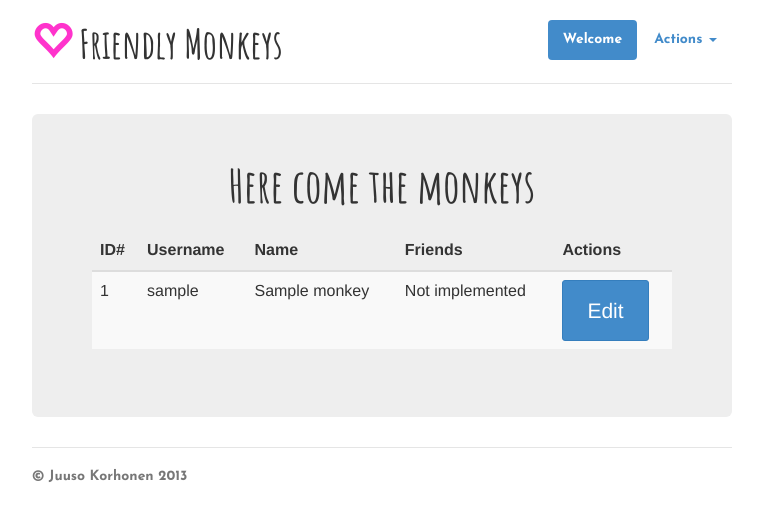
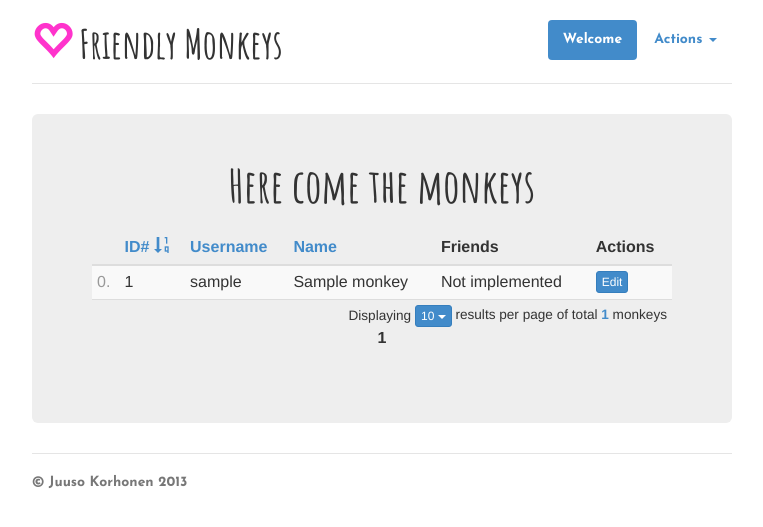
Before and after one commit to juusokorhonen/friendly-monkeys, a Flask app: page /list in a window 1280 px wide. Shown: the top 527 px of the page, without its empty margins (258-1021 px from the left). Run offline with Flask 2, Linux system fonts and the light colour scheme; tables that the repository leaves empty hold one stand-in row (values such as "Sample post"); some libraries are stand-ins or nearby versions.

Commit message:
Modify monkey form preliminarily functional.

```diff
--- a/src/schema.sql
+++ b/src/schema.sql
@@ -1,6 +1,6 @@
 drop table if exists monkeys;
 create table monkeys (
-	monkeyid integer primary key autoincrement,
+	id integer primary key autoincrement,
 	username text not null,
 	name text not null,
 	unique (username)
@@ -8,6 +8,6 @@ create table monkeys (
 drop table if exists friendships;
 create table friendships (
 	nodeid integer primary key autoincrement,
-	monkeyid1 integer not null,
-	monkeyid2 integer not null
+	id1 integer not null,
+	id2 integer not null
 );
--- a/src/server.py
+++ b/src/server.py
@@ -1,15 +1,22 @@
+#!/usr/bin/env python
+# vim: set fileencoding=utf-8 :
 from sqlite3 import dbapi2 as sqlite3
 from sqlite3 import IntegrityError
 from flask import Flask, render_template, url_for, g, request, session, redirect, abort, flash, escape, make_response
 from contextlib import closing
 from flask_wtf import Form
-from wtforms import TextField, validators
+from wtforms import TextField, validators, HiddenField
+from math import ceil, floor
 
 # Define WTForms classes
 class AddMonkeyForm(Form):
     """Form that adds a single monkey to the database."""
     username = TextField('Username', [validators.Length(min=4, max=25, message='Username should be 4...25 characters long')])
     name = TextField('Full name', [validators.InputRequired(message='Full name cannot be empty')])
+
+class EditMonkeyForm(AddMonkeyForm):
+	"""Form for editing a monkey in the database."""
+	uid = HiddenField('ID#', [validators.NumberRange(min=0, message='ID mismatch')])
 
 # Define custon exceptions
 class UsernameNotUniqueException(Exception):
@@ -77,25 +84,86 @@ def welcome():
 
 @app.route('/list')
 def list():
-    """List monkeys from the database."""
-    result = query_db('SELECT monkeyid,username,name FROM monkeys')
-    if (result is None):
-        # No monkeys were returned
-        return render_template('list_monkeys.html')
-    else:
-        # There are monkeys
-        return render_template('list_monkeys.html', monkeys=result)
+	"""List monkeys from the database."""
+	# Get list parameters
+	#for arg in request.args:
+	#		print(arg),
+	#		print(" " + request.args.get(arg))
+	lim = int(request.args.get('limit', 10))
+	if (lim < 1):
+		lim = 1 # Fall back to smallest possible limit
+	off = int(request.args.get('offset', 0))
+	if (off < 0):
+		off = 0 # Fall back to 0 offset
+	orderby = request.args.get('orderby', 'id')
+	if (orderby not in ['id', 'username', 'name']):
+		orderby = 'id' # Fall back to id, if value is strange
+	order = request.args.get('order', 'asc')
+	if (order not in ['asc', 'desc']):
+		order = 'asc' # Fall back to ascending order
+	# Make the database query
+	numresults = query_db('SELECT COUNT(id) AS entries FROM monkeys', one=True)
+	if (numresults['entries'] == 0):
+		# No monkeys were returned
+		return render_template('list_monkeys.html')
+	else:
+		# There are monkeys
+		result = query_db('SELECT id,username,name FROM monkeys ORDER BY {orderby} {order} LIMIT ? OFFSET ?'.format(orderby=orderby, order=order), [lim, off])
+		pages = int(ceil(numresults['entries']/float(lim)))
+		thispage = int(floor(off/float(lim)))
+		params = dict(limit=lim, offset=off, orderby=orderby, order=order, entries=numresults['entries'], pages=pages, pagenum=thispage)
+		return render_template('list_monkeys.html', monkeys=result, params=params)
 
 @app.route('/show/<username>')
 def show(username):
     """Show the monkey profile, which is identified by username."""
-    result = query_db('SELECT monkeyid,username,name FROM monkeys WHERE username=?', args=[username], one=True)
+    result = query_db('SELECT id,username,name FROM monkeys WHERE username=?', args=[username], one=True)
     #print(result)
     if (result is None):
         # Monkey search failed, so give 404
         abort(404)
         #return make_response(render_template('filenotfound.html'), 404)
     return render_template('show_monkey.html', monkey=result)
+
+@app.route('/edit/<uid>', methods=['GET', 'POST'])
+def edit(uid):
+	"""Shows the edit form and edits a monkey in the database."""
+	# Results are in, so continue
+	form = EditMonkeyForm(request.form)
+	if (request.method == 'GET'):
+		result = query_db('SELECT id,username,name FROM monkeys WHERE id=?', args=[uid], one=True)
+		if (result is None):
+			# Monkey search failed, so give 404
+			abort(404)
+		# Display the edit form
+		return render_template('edit_monkey.html', form=form, monkey=result)
+	elif (request.method == 'POST' and form.validate()):
+		# Form was submitted and validated
+		username = form.username.data
+		name = form.name.data
+		uid = form.uid.data
+		try:
+			query_db('UPDATE monkeys SET username=?,name=? WHERE id=?', (username, name, uid), one=True)
+		except:
+			msg = 'Updating monkey failed.'
+			flash(msg, 'error')
+		else:
+			get_db().commit() # Commit changes
+			# Make a note on the next page
+			msg = 'Successfully updated monkey with username "{username}.'.format(username=escape(username))
+			flash(msg)
+			# Now refresh the monkey (this could be avoided, yet it's easier this way)
+			result = query_db('SELECT id,username,name FROM monkeys WHERE id=?', args=[uid], one=True)
+			if (result is None):
+				abort(404)
+			return render_template('edit_monkey.html', form=form, monkey=result)
+	else:
+		# Something went wrong (form did not validate)
+		result = query_db('SELECT id,username,name FROM monkeys WHERE id=?', args=[uid], one=True)
+		if (result is None):
+			abort(404)
+		flash("Errors in form, please correct.", 'error')
+		return render_template('edit_monkey.html', form=form, monkey=result)
 
 @app.route('/add', methods=['GET', 'POST'])
 def add():
@@ -132,46 +200,67 @@ def add():
         return render_template('show_add_monkey_form.html', form=form)
 
 # Make example data into the database
-@app.route('/load_example_data/', defaults={'confirm': 0})
-@app.route('/load_example_data/confirm/<int:confirm>')
-def load_example_data(confirm):
-    if (confirm == 1):
-        values = [('rlemur', 'Ringo the Lemur'),
-                    ('macaq11', 'Madison Macaque'),
-                    ('ggorilla', 'Gonzo Gorilla'),
-                    ('ltamarin', 'Lionel Tamarin'),
-                    ('indira', 'Dira Indri'),
-                    ('patas', 'Patas Monkey'),
-                    ('pansy', 'Pansy the Chimpanzee'),
-                    ('hanu', 'Han Hanuman'),
-                    ('BigSuperStar', 'Titi Orangutan'),
-                    ('darwin', 'Charles Darwin'),
-                    ('wpooh', 'Winnie the Pooh'),
-                    ('bgorilla', 'Busta Gorilla'),
-                    ('ladidas', 'Larry Adidas'),
-                    ('MojoJojo', 'Jojo Lemur'),
-                    ('ghost84', 'Ghostly Ape'),
-                    ('mmanda', 'Mary Mandarin'),
-                    ('kkong', 'King Kong')]
-        try:
-            get_db().executemany('INSERT INTO monkeys (username, name) VALUES (?, ?)', values)
-        except IntegrityError as e:
-            return render_template('load_example_data.html', confirm=True, success=False)
-        else:
-            get_db().commit() # Make the changes
-            return render_template('load_example_data.html', confirm=True, success=True)
-    else:
-        return render_template('load_example_data.html', confirm=False)
+@app.route('/load_example_data/')
+def load_example_data():
+	confirm = int(request.args.get('confirm', 0))
+	if (confirm == 1):
+		if (insert_example_data()):
+			# Success
+			return render_template('load_example_data.html', confirm=True, success=True)
+		else:
+			# Failed
+			return render_template('load_example_data.html', confirm=True, success=False)
+	else:
+		# Show confirm dialog
+		return render_template('load_example_data.html', confirm=False)
+
+def insert_example_data():
+	values = [('rlemur', 'Ringo the Lemur'),
+		('macaq11', 'Madison Macaque'),
+		('ggorilla', 'Gonzo Gorilla'),
+		('ltamarin', 'Lionel Tamarin'),
+		('indira', 'Dira Indri'),
+		('patas', 'Patas Monkey'),
+		('pansy', 'Pansy the Chimpanzee'),
+		('hanu', 'Han Hanuman'),
+		('BigSuperStar', 'Titi Orangutan'),
+		('darwin', 'Charles Darwin'),
+		('wpooh', 'Winnie the Pooh'),
+		('bgorilla', 'Busta Gorilla'),
+		('ladidas', 'Larry Adidas'),
+		('MojoJojo', 'Jojo Lemur'),
+		('ghost84', 'Ghostly Ape'),
+		('mmanda', 'Mary Mandarin'),
+		('kkong', 'King Kong'),
+		('mchipm', 'Madonna Chimpanzee'),
+		('mhanuman', 'Mark Hanuman'),
+		('ftamarin', 'Fredick Tamarin'),
+		('llemur', 'Leopold von Lemur'),
+		('abraham', 'Abraham Macaque'),
+		('mindri', 'Marilyn Indri'),
+		('ape99', 'Abe Ape'),
+		('ManMan', 'Manila Mandarin'),
+		('cheetah', 'Cheetah Monkey'),
+		('tarzan', u'John Weissmüller'),
+		('mark', 'Mark Mark')]
+	try:
+		get_db().executemany('INSERT INTO monkeys (username, name) VALUES (?, ?)', values)
+	except IntegrityError as e:
+		return False
+	else:
+		# Now actually "save the changes"
+		get_db().commit()
+		return True
 
 # Wipe the database
-@app.route('/wipe_database/', defaults={'confirm': 0})
-@app.route('/wipe_database/confirm/<int:confirm>')
-def wipe_database(confirm):
-    if (confirm == 1): # Wipeout confirmed
-        init_db() # Perhaps implement another method for a "soft" wipeout
-        return render_template('wipe_database.html', confirm=True)
-    else:
-        return render_template('wipe_database.html', confirm=False)
+@app.route('/wipe_database/')
+def wipe_database():
+	confirm = int(request.args.get('confirm', 0))
+	if (confirm == 1): # Wipeout confirmed
+		init_db() # Perhaps implement another method for a "soft" wipeout
+		return render_template('wipe_database.html', confirm=True)
+	else:
+		return render_template('wipe_database.html', confirm=False)
 
 # Error handling
 @app.errorhandler(404)
@@ -180,5 +269,5 @@ def filenotfound(e):
 
 # Run the application from command line
 if __name__ == '__main__':
-    init_db()
-    app.run()
+	init_db()
+	app.run()
--- a/src/static/jumbotron-narrow.css
+++ b/src/static/jumbotron-narrow.css
@@ -53,11 +53,12 @@ body {
 	text-align: center;
 	border-bottom: 1px solid #e5e5e5;
 }
+/* This is causing problems!
 .jumbotron .btn {
 	font-size: 21px;
 	padding: 14px 24px;
 }
-
+*/
 .jumbotron h1 {
 	font-family: 'Amatic SC', cursive;
 	font-weight: 700;
--- a/src/templates/list_monkeys.html
+++ b/src/templates/list_monkeys.html
@@ -7,29 +7,94 @@
 <div class="jumbotron">
   <h1>Here come the monkeys</h1>
   {% if not monkeys %}
-  <p>There are no monkeys in the database. Please <a href="{{url_for('add')}}">add some</a>.</p>
+  <p>There are no monkeys in the database. Please <a href="{{url_for('add')}}">add some</a> or <a href="{{url_for('load_example_data')}}">load example data</a>.</p>
   {% else %}
-  <table class="table table-striped table-hover">
+  <table class="table table-condensed table-striped table-hover">
 	<thead>
 		<tr>
-			<th>ID#</th>
-			<th>Username</th>
-			<th>Name</th>
+			<th>&nbsp;</th>
+			<th>
+					{% if params.orderby == 'id' %}
+						{% if params.order == 'asc' %}
+						<a href="{{ url_for('list') }}?offset={{ params.offset }}&limit={{ params.limit }}&orderby=id&order=desc">ID# <span class="glyphicon glyphicon-sort-by-order"></span></a>
+						{% else %}
+						<a href="{{ url_for('list') }}?offset={{ params.offset }}&limit={{ params.limit }}&orderby=id&order=asc">ID# <span class="glyphicon glyphicon-sort-by-order-alt"></span></a>
+						{% endif %}
+					{% else %}
+					<a href="{{ url_for('list') }}?offset={{ params.offset }}&limit={{ params.limit }}&orderby=id&order=asc">ID#</a>
+					{% endif %}
+			</th>
+			<th>
+					{% if params.orderby == 'username' %}
+						{% if params.order == 'asc' %}
+						<a href="{{ url_for('list') }}?offset={{ params.offset }}&limit={{ params.limit }}&orderby=username&order=desc">Username <span class="glyphicon glyphicon-sort-by-alphabet"></span></a>
+						{% else %}
+						<a href="{{ url_for('list') }}?offset={{ params.offset }}&limit={{ params.limit }}&orderby=username&order=asc">Username <span class="glyphicon glyphicon-sort-by-alphabet-alt"></span></a>
+						{% endif %}
+					{% else %}
+						<a href="{{ url_for('list') }}?offset={{ params.offset }}&limit={{ params.limit }}&orderby=username&order=asc">Username</a>
+					{% endif %}
+			</th>
+			<th>
+					{% if params.orderby == 'name' %}
+						{% if params.order == 'asc' %}
+						<a href="{{ url_for('list') }}?offset={{ params.offset }}&limit={{ params.limit }}&orderby=name&order=desc">Name <span class="glyphicon glyphicon-sort-by-alphabet"></span></a>
+						{% else %}
+						<a href="{{ url_for('list') }}?offset={{ params.offset }}&limit={{ params.limit }}&orderby=name&order=asc">Name <span class="glyphicon glyphicon-sort-by-alphabet-alt"></span></a>
+						{% endif %}
+					{% else %}
+						<a href="{{ url_for('list') }}?offset={{ params.offset }}&limit={{ params.limit }}&orderby=name&order=asc">Name</a>
+					{% endif %}
+			</th>
 			<th>Friends</th>
 			<th>Actions</th>
 		</tr>
 	</thead>
 	<tbody>
+	{% set rownum = params['offset'] %}
 	{% for monkey in monkeys %}
-		<tr>
-			<td>{{ monkey.monkeyid }}</td>
+	<tr>
+			<td><span class="text-muted">{{ rownum }}.</span></td>
+			<td>{{ monkey.id }}</td>
 			<td>{{ monkey.username }}</td>
 			<td>{{ monkey.name }}</td>
 			<td>Not implemented</td>
-			<td><a href="#" class="btn btn-primary btn-xs" role="button">Edit</a></td>
-		</tr>
+			<td><a href="{{url_for('edit', uid=monkey.id)}}" class="btn btn-primary btn-xs" role="button">Edit</a></td>
+	</tr>
+	{% set rownum = rownum+1 %}
 	{% endfor %}
 	</tbody>
+	<tfoot>
+			<tr>
+					<td colspan="6" align="center">
+						<div width="100%" align="right">
+							<small>Displaying
+							<div class="btn-group">
+									<button type="button" class="btn btn-xs btn-primary dropdown-toggle" data-toggle="dropdown">{{ params.limit }} <span class="caret"></span></button>
+								<ul class="dropdown-menu" role="menu">
+										{% for num in (5, 10, 20, 50, 100) %}
+										<li><a href="{{ url_for('list') }}?offset={{ params.offset }}&limit={{ num }}&orderby={{ params.orderby }}&order={{ params.order }}">
+												{{ num }}
+										</a></li>
+										{% endfor %}
+								</ul>
+								results per page of total <strong class="text-primary">{{ params.entries }}</strong> monkeys</small>
+						</div>
+						<div width="100%" align="center">
+								{% for page in range(params.pages) %}
+									{% if params.pagenum == page %}
+										<strong>
+										{{ page+1 }}
+										</strong>
+									{% else %}
+									<a href="{{url_for('list')}}?offset={{ page*params.limit }}&limit={{ params.limit }}&orderby={{ params.orderby }}&order={{ params.order }}">{{ page+1 }}</a>
+									{% endif %}
+								{% endfor %}
+								<!-- <small>&lt;&lt; [1, 2, 3, 4, ... 10] &gt;&gt;</small> /-->
+						</div>
+					</td>
+			</tr>
+	</tfoot>
   </table>
   {% endif %}
 
--- a/src/templates/load_example_data.html
+++ b/src/templates/load_example_data.html
@@ -13,7 +13,7 @@
 		{% endif %}
 	{% else %}
 		<h1>Load example data</h1>
-		<p><a class="btn btn-lg btn-success" href="{{url_for('load_example_data', confirm=1)}}" role="button">Yes, load the data!</a> or <a href="{{ url_for('wipe_database') }}">wipe the database</a> first.</p>
+		<p><a class="btn btn-lg btn-success" href="{{url_for('load_example_data')}}?confirm=1" role="button">Yes, load the data!</a> or <a href="{{ url_for('wipe_database') }}">wipe the database</a> first.</p>
 	{% endif %}
 
 </div><!-- /jumbotron -->
--- a/src/templates/show_monkey.html
+++ b/src/templates/show_monkey.html
@@ -12,7 +12,7 @@
 		<table class="table table-striped">
 			<tr>
 				<th>UserID</th>
-				<td>{{ monkey.monkeyid }}</td>
+				<td>{{ monkey.id }}</td>
 			</tr>
 			<tr>
 				<th>Username</th>
--- a/src/templates/wipe_database.html
+++ b/src/templates/wipe_database.html
@@ -10,7 +10,7 @@
 	{% else %}
 	<h1>Wipeout database</h1>
 	<p>Are you sure you want to wipe the database?</p>
-	<p><a class="btn btn-lg btn-success" href="{{url_for('wipe_database', confirm=1)}}" role="button">Yes, wipe it!</a></p>
+	<p><a class="btn btn-lg btn-success" href="{{url_for('wipe_database')}}?confirm=1" role="button">Yes, wipe it!</a></p>
 	<p>Return to <a href="{{ url_for('welcome') }}">front page</a> or <a href="{{ url_for('load_example_data') }}">load example data</a>.</p>
 	{% endif %}
 
```
Also changed, not shown: src/templates/edit_monkey.html (added, +64 -0 lines).
